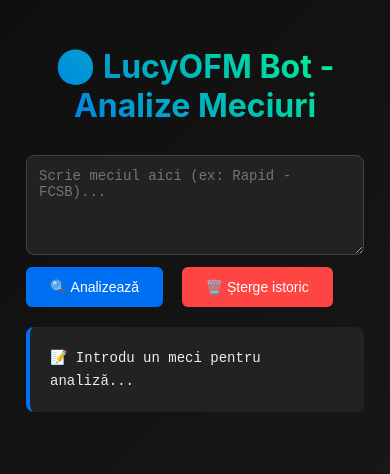
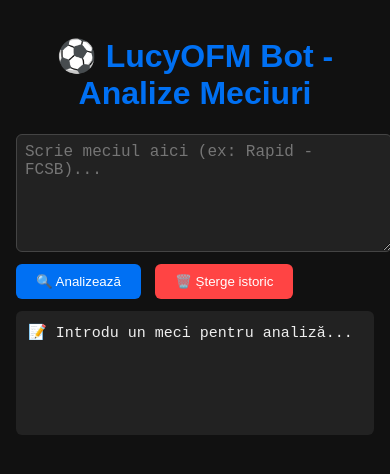
Before and after one commit to LucyOFM7474/ULTIMATE, a website: page public/index.html in a window 390 px wide. Drawn offline with Linux system fonts and the light colour scheme.

Commit message:
Update style.css

```diff
--- a/public/style.css
+++ b/public/style.css
@@ -1,28 +1,19 @@
-* {
-  box-sizing: border-box;
-}
-
-body {
-  font-family: -apple-system, BlinkMacSystemFont, 'Segoe UI', Arial, sans-serif;
-  background: linear-gradient(135deg, #0f0f0f 0%, #1a1a1a 100%);
+ body {
+  font-family: Arial, sans-serif;
+  background: #111;
   color: #eee;
   margin: 0;
   padding: 1em;
-  min-height: 100vh;
 }
 
 .container {
-  max-width: 700px;
+  max-width: 600px;
   margin: auto;
-  padding: 20px;
 }
 
 h1 {
   text-align: center;
-  background: linear-gradient(45deg, #0070f3, #00ff88);
-  -webkit-background-clip: text;
-  -webkit-text-fill-color: transparent;
-  margin-bottom: 30px;
+  color: #0070f3;
 }
 
 textarea {
@@ -31,78 +22,32 @@
   background: #222;
   color: #fff;
   border: 1px solid #444;
-  border-radius: 8px;
-  padding: 12px;
+  border-radius: 6px;
+  padding: 8px;
   font-size: 16px;
   resize: vertical;
 }
 
-textarea:focus {
-  outline: none;
-  border-color: #0070f3;
-}
-
 button {
-  margin: 8px 4px 0 0;
-  padding: 12px 24px;
+  margin-top: 8px;
+  padding: 10px 20px;
   background: #0070f3;
   color: #fff;
   border: none;
   border-radius: 6px;
   cursor: pointer;
-  font-size: 14px;
-  transition: all 0.3s ease;
 }
 
 button:hover {
-  background: #0051cc;
-  transform: translateY(-1px);
+  background: #0051a2;
 }
 
 pre {
-  margin-top: 20px;
+  margin-top: 12px;
   background: #222;
-  padding: 20px;
-  border-radius: 8px;
+  padding: 12px;
+  border-radius: 6px;
   white-space: pre-wrap;
-  font-size: 14px;
-  line-height: 1.6;
-  border-left: 4px solid #0070f3;
+  font-size: 15px;
+  min-height: 100px;
 }
-
-#istoric {
-  margin-top: 30px;
-  padding: 20px;
-  background: #1a1a1a;
-  border-radius: 8px;
-}
-
-.istoric-item {
-  padding: 10px;
-  margin: 5px 0;
-  background: #222;
-  border-radius: 6px;
-  cursor: pointer;
-  transition: all 0.3s ease;
-}
-
-.istoric-item:hover {
-  background: #333;
-  transform: translateX(5px);
-}
-
-.istoric-item small {
-  display: block;
-  opacity: 0.7;
-  font-size: 12px;
-}
-
-@media (max-width: 600px) {
-  .container {
-    padding: 10px;
-  }
-
-  textarea {
-    font-size: 14px;
-  }
-}
```
